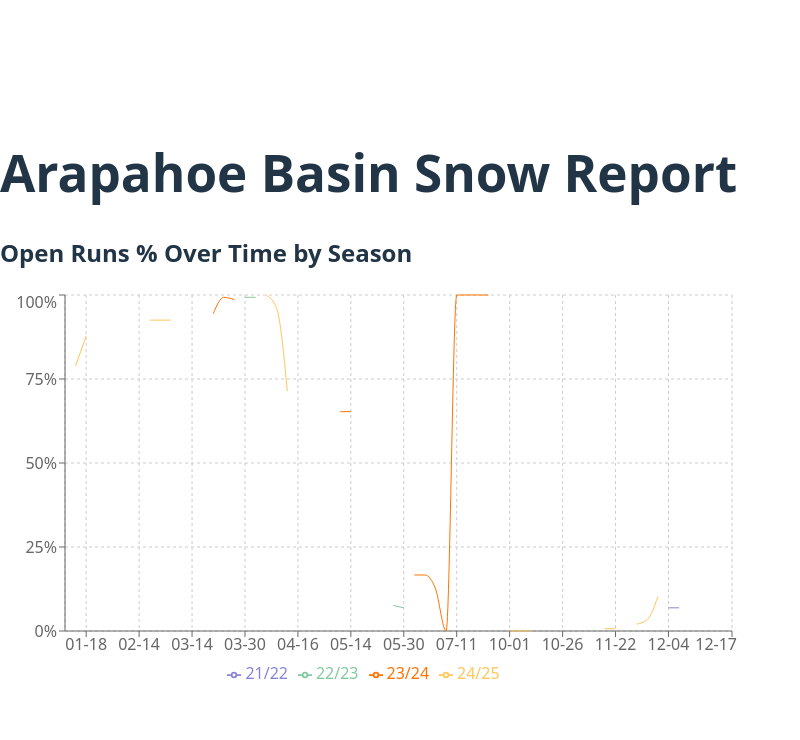
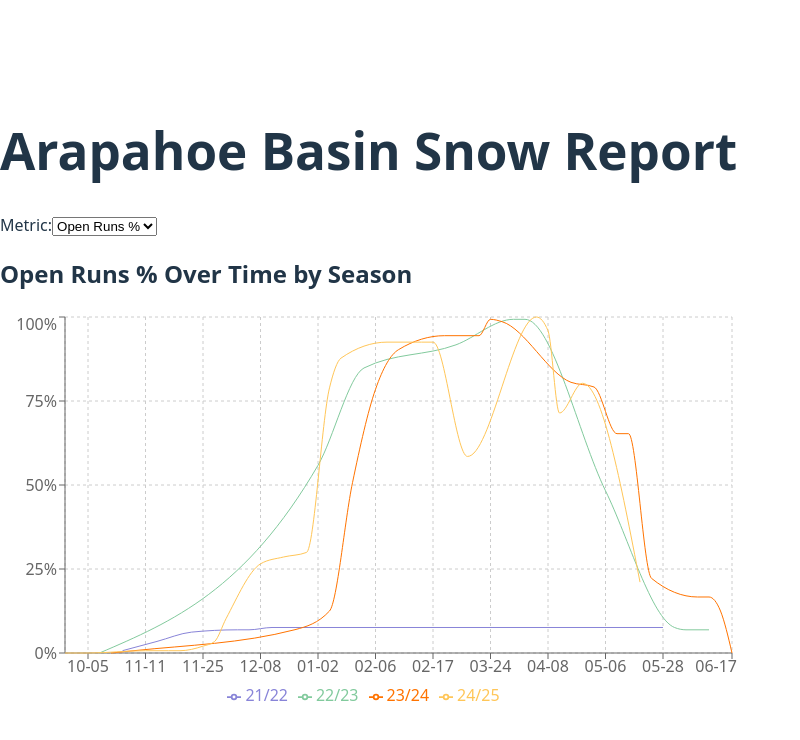
Before and after one commit to bschil7/snow-site, a React (Vite) app: page / in a window 1280 px wide. Shown: the top 740 px of the page, without its empty margins (0-800 px from the left). Built offline with nearby package versions, Linux system fonts and the light colour scheme.

Commit message:
Update chart to group by season and filter out 'Out of season'

```diff
--- a/src/SnowDataVisualizer.jsx
+++ b/src/SnowDataVisualizer.jsx
@@ -13,6 +13,7 @@
 
 export default function SnowDataVisualizer() {
   const [dataBySeason, setDataBySeason] = useState({});
+  const [metric, setMetric] = useState("runs"); // "runs" or "lifts"
 
   useEffect(() => {
     fetch(import.meta.env.BASE_URL + 'data/MySnowData.csv')
@@ -23,7 +24,7 @@
           skipEmptyLines: true,
           complete: (results) => {
             const filtered = results.data.filter(
-              (row) => row["Date in season"] !== "Out of Season"
+              (row) => row["Date in season"]?.trim() !== "Out of Season"
             );
 
             const seasonGroups = {};
@@ -33,12 +34,13 @@
               const snapshotDate = row["snapshot_date"];
               const monthDay = formatMonthDay(snapshotDate);
               const openRunsPct = parseFloat(row["Open Runs %"]?.replace("%", "") || 0);
+              const openLiftsPct = parseFloat(row["Open Lifts %"]?.replace("%", "") || 0);
 
               if (!seasonGroups[season]) seasonGroups[season] = [];
-
               seasonGroups[season].push({
-                date: monthDay, // Just MM-DD
+                date: monthDay,
                 openRunsPct,
+                openLiftsPct,
               });
             });
 
@@ -59,19 +61,34 @@
     return palette[seasonIndex];
   }
 
-  // Generate a combined array of all dates with season values in each row
+  const orderedDays = [];
+  for (let month = 10; month <= 12; month++) {
+    for (let day = 1; day <= 31; day++) {
+      const d = String(day).padStart(2, '0');
+      orderedDays.push(`${month}-${d}`);
+    }
+  }
+  for (let month = 1; month <= 6; month++) {
+    for (let day = 1; day <= 31; day++) {
+      const d = String(day).padStart(2, '0');
+      orderedDays.push(`${String(month).padStart(2, '0')}-${d}`);
+    }
+  }
+
   const allDatesSet = new Set();
   Object.values(dataBySeason).forEach((entries) => {
     entries.forEach(({ date }) => allDatesSet.add(date));
   });
 
-  const allDates = Array.from(allDatesSet).sort();
+  const allDates = orderedDays.filter((date) => allDatesSet.has(date));
 
   const combinedData = allDates.map((date) => {
     const row = { date };
     for (const season of Object.keys(dataBySeason)) {
       const entry = dataBySeason[season].find((d) => d.date === date);
-      if (entry) row[season] = entry.openRunsPct;
+      if (entry) {
+        row[season] = metric === "runs" ? entry.openRunsPct : entry.openLiftsPct;
+      }
     }
     return row;
   });
@@ -82,8 +99,22 @@
     <div className="p-4">
       <h1 className="text-2xl font-bold mb-4">Arapahoe Basin Snow Report</h1>
 
+      <div className="mb-4">
+        <label className="mr-2 font-medium">Metric:</label>
+        <select
+          value={metric}
+          onChange={(e) => setMetric(e.target.value)}
+          className="border rounded px-2 py-1"
+        >
+          <option value="runs">Open Runs %</option>
+          <option value="lifts">Open Lifts %</option>
+        </select>
+      </div>
+
       <div className="mb-8">
-        <h2 className="text-xl font-semibold mb-2">Open Runs % Over Time by Season</h2>
+        <h2 className="text-xl font-semibold mb-2">
+          {metric === "runs" ? "Open Runs %" : "Open Lifts %"} Over Time by Season
+        </h2>
         <ResponsiveContainer width="100%" height={400}>
           <LineChart data={combinedData}>
             <CartesianGrid strokeDasharray="3 3" />
@@ -98,6 +129,7 @@
                 dataKey={season}
                 stroke={getColorForSeason(season)}
                 dot={false}
+                connectNulls={true}
               />
             ))}
           </LineChart>
```
